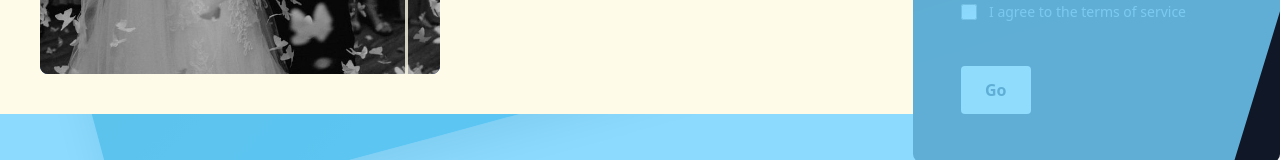
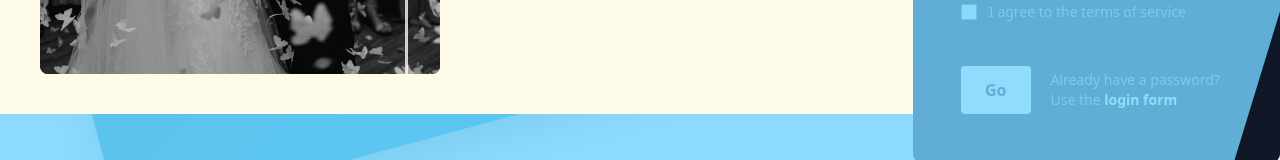
Before and after one commit to yashodha-gunawardana/RAD-coursework-FE, a React (Vite) app: page / in a window 1280 px wide. Shown: the part 626-786 px from the top of the page. Built offline with nearby package versions, Linux system fonts and the light colour scheme.

Commit message:
text prompting existing users to switch to Sign In form with a clickable button

```diff
--- a/src/pages/LoginRegister.tsx
+++ b/src/pages/LoginRegister.tsx
@@ -263,10 +263,13 @@ export default function LoginRegister() {
                                     <button type="submit" className="bg-yellow-50 text-gray-900 px-6 py-3 rounded font-bold">
                                             Go
                                     </button>
-
+                                    <p className="text-gray-400 text-sm">
+                                        Already have a password? Use the{" "}
+                                        <button type="button" onClick={() => switchForm("signin")} className="text-yellow-50 font-bold">
+                                            login form
+                                        </button>
+                                    </p>
                                 </div>
-
-
                             </>
                         )}
 
```
